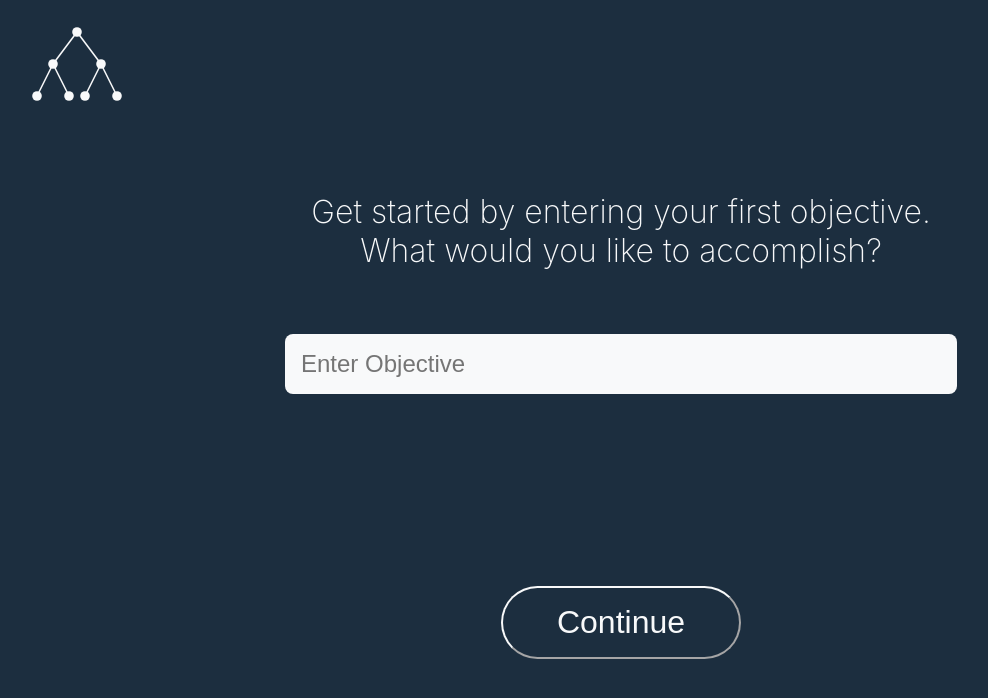
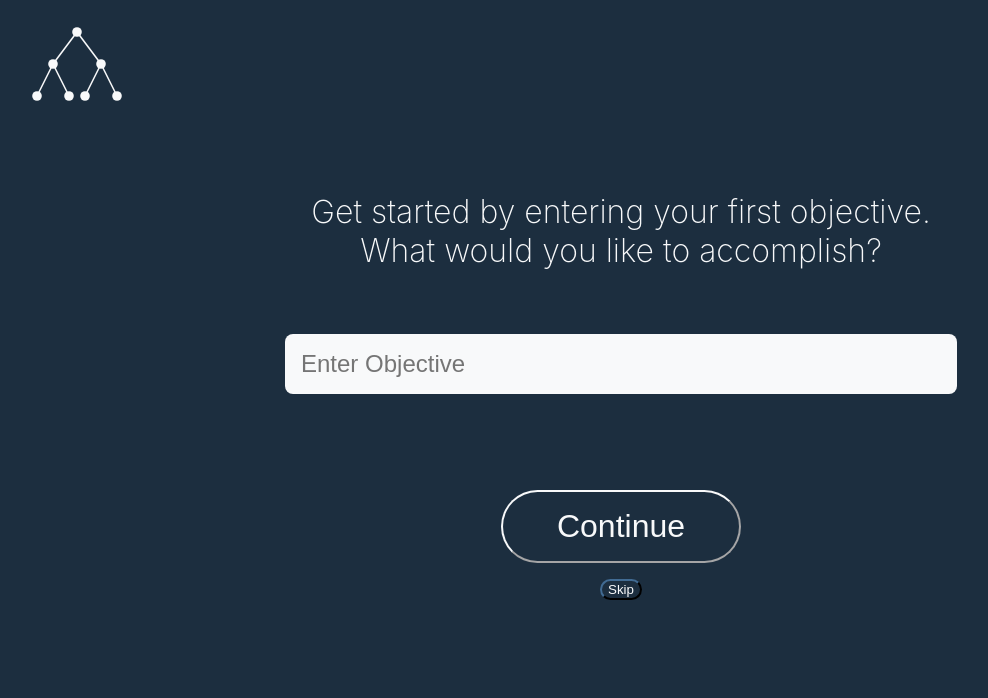
Before and after one commit to nilseng/pureokrs2, a React (Create React App) app: page /getstarted in a window 1280 px wide. Shown: the top 698 px of the page, without its empty margins (19-1007 px from the left). Built offline with nearby package versions, Linux system fonts and the light colour scheme.

Commit message:
design flicking on get started page

```diff
--- a/src/components/GetStarted.js
+++ b/src/components/GetStarted.js
@@ -2,6 +2,7 @@ import React from "react";
 
 import "../styles/GetStarted.css";
 import "../styles/common/buttonLight.css";
+import "../styles/common/buttonLinkLight.css";
 import AnimatedLogo from "./AnimatedLogo";
 
 const GetStarted = () => {
@@ -17,7 +18,9 @@ const GetStarted = () => {
           <br />
           <input placeholder="Enter Objective" />
           <br />
-          <button className="buttonLight">Continue</button>
+          <button className="buttonLight continueButton">Continue</button>
+          <br />
+          <button className="buttonLink">Skip</button>
         </div>
       </div>
     </>
--- a/src/components/Welcome.js
+++ b/src/components/Welcome.js
@@ -26,12 +26,12 @@ const Welcome = () => {
     <header>
       <AnimatedLogo />
       <div className="topBox" style={{ minHeight: height / 2 }}>
-        <Link to="/getstarted">
-          <button className="buttonLight">Get started</button>
+        <Link style={{ outline: "none" }} to="/getstarted">
+          <button className="buttonLight getStartedButton">Get started</button>
         </Link>
       </div>
       <div className="bottomBox" style={{ minHeight: height / 2 }}>
-        <button className="buttonDark">Login</button>
+        <button className="buttonDark loginButton">Login</button>
         <Footer />
       </div>
     </header>
--- a/src/styles/GetStarted.css
+++ b/src/styles/GetStarted.css
@@ -26,3 +26,7 @@ input {
   font-weight: 200;
   outline: none;
 }
+
+.continueButton {
+  margin-top: 6rem;
+}
--- a/src/styles/Welcome.css
+++ b/src/styles/Welcome.css
@@ -10,3 +10,13 @@
   min-height: 50vh;
   text-align: center;
 }
+
+.loginButton {
+  margin-top: 12rem;
+  margin-bottom: 15vh;
+}
+
+.getStartedButton {
+  margin-top: 12rem;
+  outline: none;
+}
--- a/src/styles/common/buttonDark.css
+++ b/src/styles/common/buttonDark.css
@@ -1,8 +1,6 @@
 .buttonDark {
   background-color: #f8f9fa;
   width: 15rem;
-  margin-top: 12rem;
-  margin-bottom: 15vh;
   padding: 1rem;
   background-color: #f8f9fa00;
   color: #1c2e3f;
--- a/src/styles/common/buttonLight.css
+++ b/src/styles/common/buttonLight.css
@@ -1,6 +1,5 @@
 .buttonLight {
   width: 15rem;
-  margin-top: 12rem;
   padding: 1rem;
   background-color: #1c2e3f00;
   color: #f8f9fa;
@@ -11,3 +10,10 @@
   cursor: pointer;
   outline: none;
 }
+
+.buttonLight:focus,
+.buttonLight:hover {
+  border-color: #b2b3b4;
+  color: #b2b3b4;
+  outline: none;
+}
--- /dev/null
+++ b/src/styles/common/buttonLinkLight.css
@@ -0,0 +1,13 @@
+.buttonLink {
+  color: #f8f9fa;
+  background-color: #1c2e3f;
+  border-radius: 10rem;
+  border-color: #1c2e3f;
+  cursor: pointer;
+  outline: none;
+}
+
+.buttonLink:focus,
+.buttonLink:hover {
+  color: #b2b3b4;
+}
```
